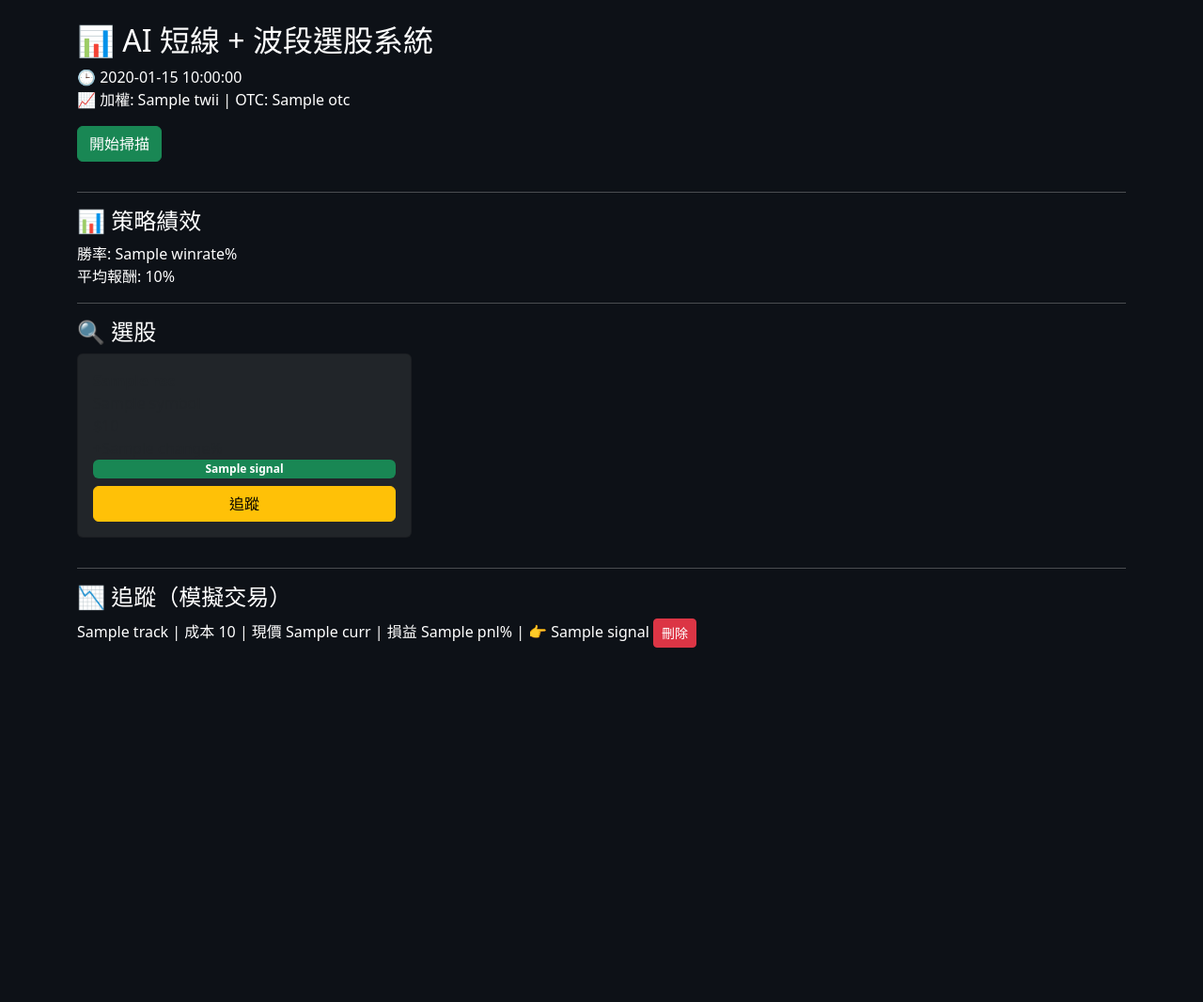
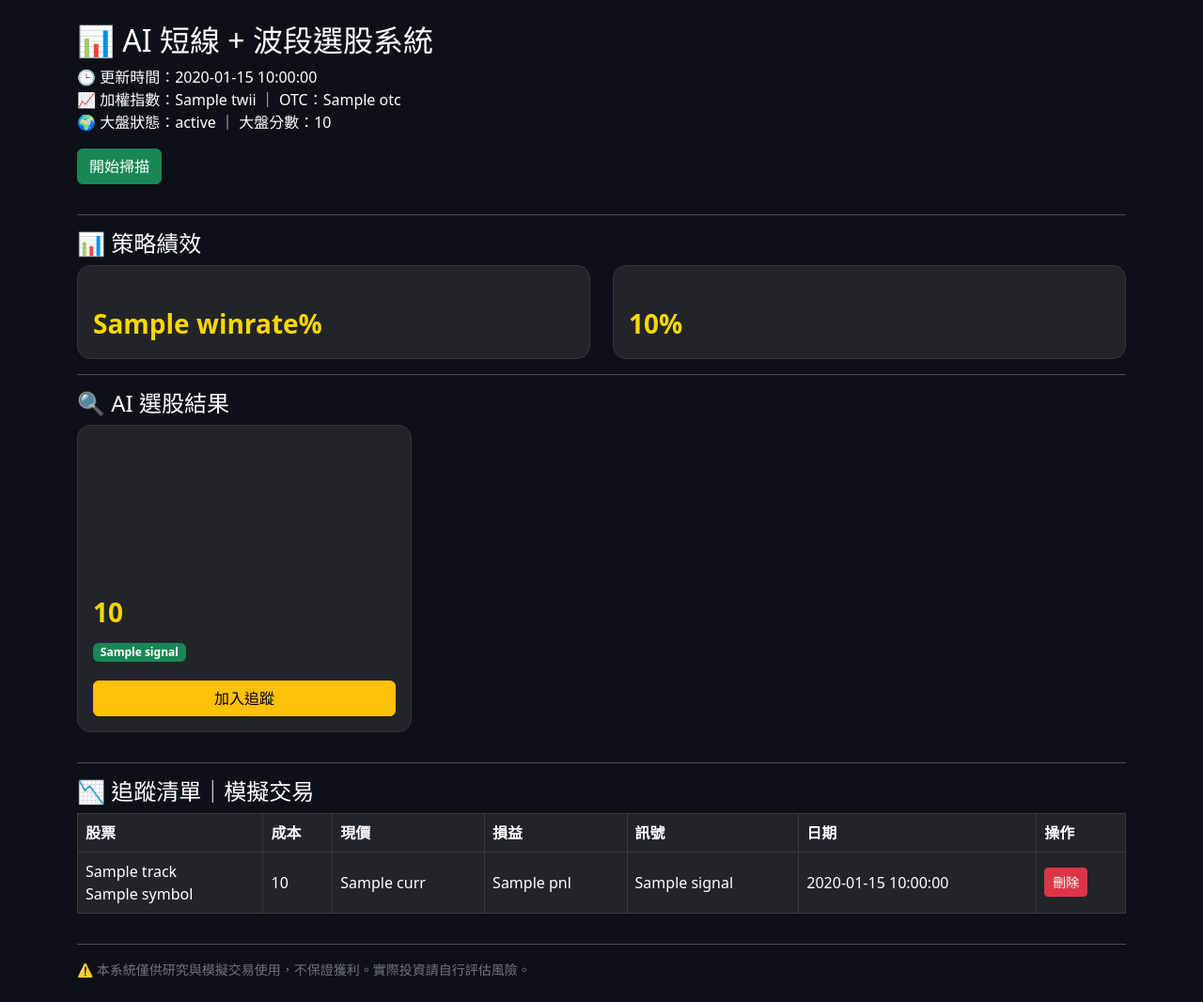
Before and after one commit to dannykao0715-code/stock-ai, a Flask app: template templates/index.html in a window 1280 px wide. Shown: the whole page at 94% size. Before the commit the page ends 689 px from the top, so only its background shows below. Run offline with Flask 3, Linux system fonts and the light colour scheme; the template is opened without the code that fills it: most values are stand-ins (such as "Sample title", 1, 10 or a date in 2020).

Commit message:
Update index.html

```diff
--- a/templates/index.html
+++ b/templates/index.html
@@ -2,78 +2,193 @@
 <html lang="zh-TW">
 <head>
 <meta charset="UTF-8">
-<title>AI 選股</title>
+<title>AI 選股系統</title>
+<meta name="viewport" content="width=device-width, initial-scale=1">
+
 <link href="https://cdn.jsdelivr.net/npm/bootstrap@5.3.0/dist/css/bootstrap.min.css" rel="stylesheet">
 
 <script>
 setInterval(function(){
     location.reload();
-}, 300000); // 5分鐘自動刷新
+}, 300000);
 </script>
 
+<style>
+body {
+    background: #0d1117;
+    color: #ffffff;
+}
+
+.card {
+    border: 1px solid #30363d;
+    border-radius: 14px;
+}
+
+.score {
+    font-size: 28px;
+    font-weight: bold;
+    color: #ffd700;
+}
+
+.good {
+    color: #2ecc71;
+}
+
+.bad {
+    color: #ff6b6b;
+}
+
+.warning {
+    color: #f1c40f;
+}
+</style>
 </head>
 
-<body style="background:#0d1117;color:#fff;">
+<body>
 
 <div class="container py-4">
 
 <h2>📊 AI 短線 + 波段選股系統</h2>
 
-<div>🕒 {{ now }}</div>
-<div>📈 加權: {{ twii }} | OTC: {{ otc }}</div>
+<div class="mt-2">🕒 更新時間：{{ now }}</div>
+<div>📈 加權指數：{{ twii }} ｜ OTC：{{ otc }}</div>
+<div>🌍 大盤狀態：{{ market_status }} ｜ 大盤分數：{{ market_score }}</div>
 
 <a href="/?scan=true" class="btn btn-success my-3">開始掃描</a>
 
 <hr>
 
 <h4>📊 策略績效</h4>
-<div>勝率: {{ winrate }}%</div>
-<div>平均報酬: {{ avg }}%</div>
+
+<div class="row mb-3">
+    <div class="col-md-6">
+        <div class="card bg-dark p-3">
+            <div>勝率</div>
+            <div class="score">{{ winrate }}%</div>
+        </div>
+    </div>
+
+    <div class="col-md-6">
+        <div class="card bg-dark p-3">
+            <div>平均報酬</div>
+            <div class="score">{{ avg }}%</div>
+        </div>
+    </div>
+</div>
 
 <hr>
 
-<h4>🔍 選股</h4>
+<h4>🔍 AI 選股結果</h4>
 
 {% if recs %}
 <div class="row">
 {% for r in recs %}
 <div class="col-md-4 mb-3">
-<div class="card bg-dark p-3">
-<b>{{ r.name }}</b>
-<div>{{ r.symbol }}</div>
-<div>${{ r.price }}</div>
-<div>+{{ r.change }}%</div>
+    <div class="card bg-dark p-3 h-100">
 
-{% for s in r.signals %}
-<span class="badge bg-success">{{ s }}</span>
-{% endfor %}
+        <h5>{{ r.name }}</h5>
+        <div>{{ r.symbol }}</div>
 
-<a href="/track/{{ r.symbol }}/{{ r.name }}/{{ r.price }}" class="btn btn-warning mt-2">追蹤</a>
+        <hr>
 
-</div>
+        <div>現價：${{ r.price }}</div>
+        <div>5日漲幅：{{ r.change }}%</div>
+        <div>策略分數：</div>
+        <div class="score">{{ r.score }}</div>
+
+        <div class="mt-2">
+        {% for s in r.signals %}
+            <span class="badge bg-success mb-1">{{ s }}</span>
+        {% endfor %}
+        </div>
+
+        <a href="/track/{{ r.symbol }}/{{ r.name }}/{{ r.price }}" class="btn btn-warning mt-3">
+            加入追蹤
+        </a>
+
+    </div>
 </div>
 {% endfor %}
 </div>
 {% else %}
-<div>⚠️ 無符合條件股票</div>
+<div class="alert alert-secondary mt-3">
+    尚未掃描，或目前沒有符合條件的股票。
+</div>
 {% endif %}
 
 <hr>
 
-<h4>📉 追蹤（模擬交易）</h4>
+<h4>📉 追蹤清單｜模擬交易</h4>
 
-{% for t in tracks %}
-<div class="mb-2">
-{{ t.name }} |
-成本 {{ t.price }} |
-現價 {{ t.curr }} |
-損益 {{ t.pnl }}% |
-👉 {{ t.signal }}
+{% if tracks %}
+<div class="table-responsive">
+<table class="table table-dark table-bordered align-middle">
+    <thead>
+        <tr>
+            <th>股票</th>
+            <th>成本</th>
+            <th>現價</th>
+            <th>損益</th>
+            <th>訊號</th>
+            <th>日期</th>
+            <th>操作</th>
+        </tr>
+    </thead>
 
-<a href="/untrack/{{ t.symbol }}" class="btn btn-danger btn-sm">刪除</a>
+    <tbody>
+    {% for t in tracks %}
+        <tr>
+            <td>{{ t.name }}<br>{{ t.symbol }}</td>
+            <td>{{ t.price }}</td>
+            <td>{{ t.curr }}</td>
+
+            <td>
+                {% if t.pnl != "-" and t.pnl > 0 %}
+                    <span class="good">{{ t.pnl }}%</span>
+                {% elif t.pnl != "-" and t.pnl < 0 %}
+                    <span class="bad">{{ t.pnl }}%</span>
+                {% else %}
+                    {{ t.pnl }}
+                {% endif %}
+            </td>
+
+            <td>
+                {% if t.signal == "停損" %}
+                    <span class="bad">{{ t.signal }}</span>
+                {% elif t.signal == "強制停利" or t.signal == "可分批停利" %}
+                    <span class="good">{{ t.signal }}</span>
+                {% elif t.signal == "警戒" %}
+                    <span class="warning">{{ t.signal }}</span>
+                {% else %}
+                    {{ t.signal }}
+                {% endif %}
+            </td>
+
+            <td>{{ t.date }}</td>
+
+            <td>
+                <a href="/untrack/{{ t.symbol }}" class="btn btn-danger btn-sm">
+                    刪除
+                </a>
+            </td>
+        </tr>
+    {% endfor %}
+    </tbody>
+</table>
 </div>
-{% endfor %}
+{% else %}
+<div class="alert alert-secondary">
+    目前沒有追蹤股票。
+</div>
+{% endif %}
+
+<hr>
+
+<div class="text-secondary small">
+    ⚠️ 本系統僅供研究與模擬交易使用，不保證獲利。實際投資請自行評估風險。
+</div>
 
 </div>
+
 </body>
 </html>
```
